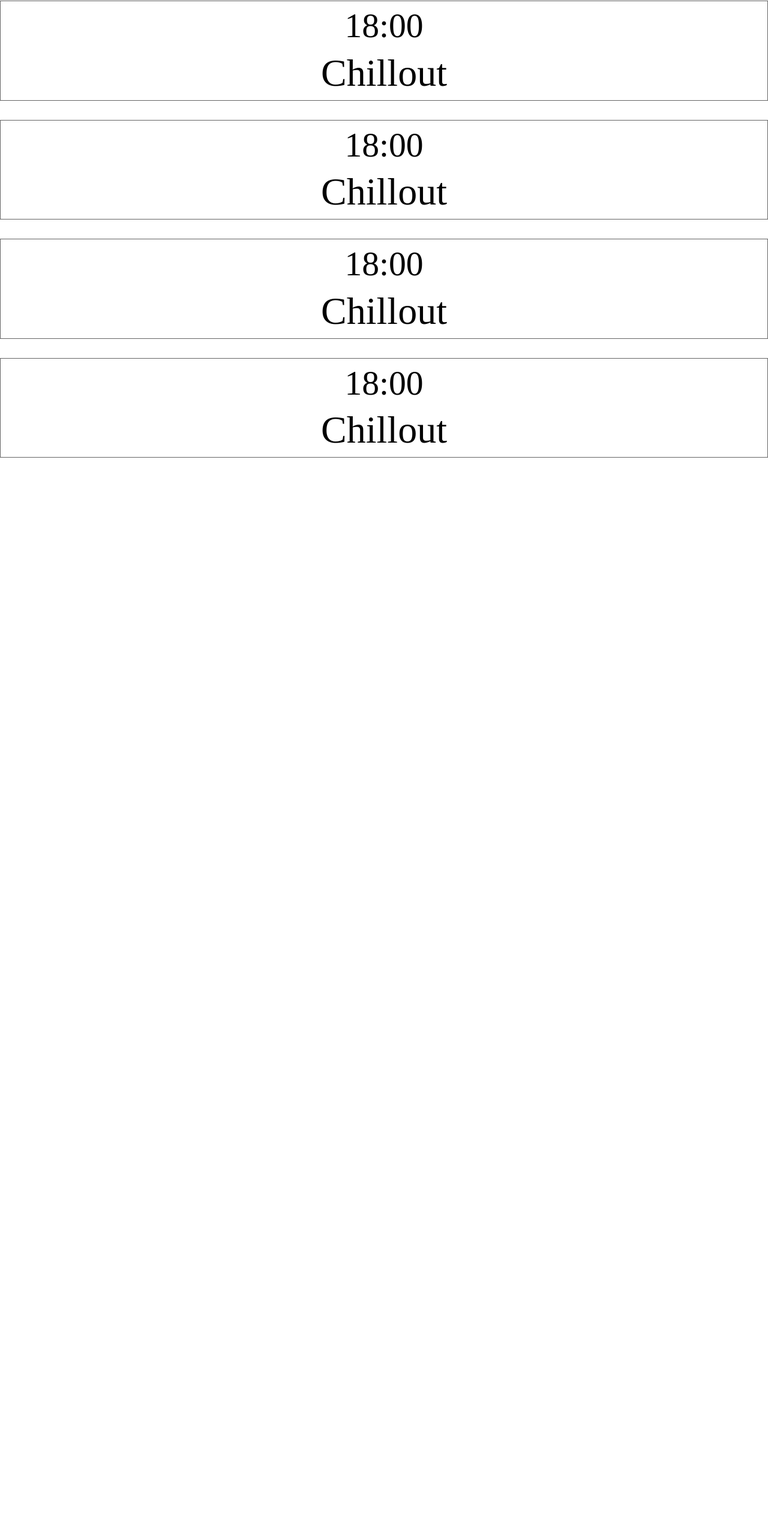
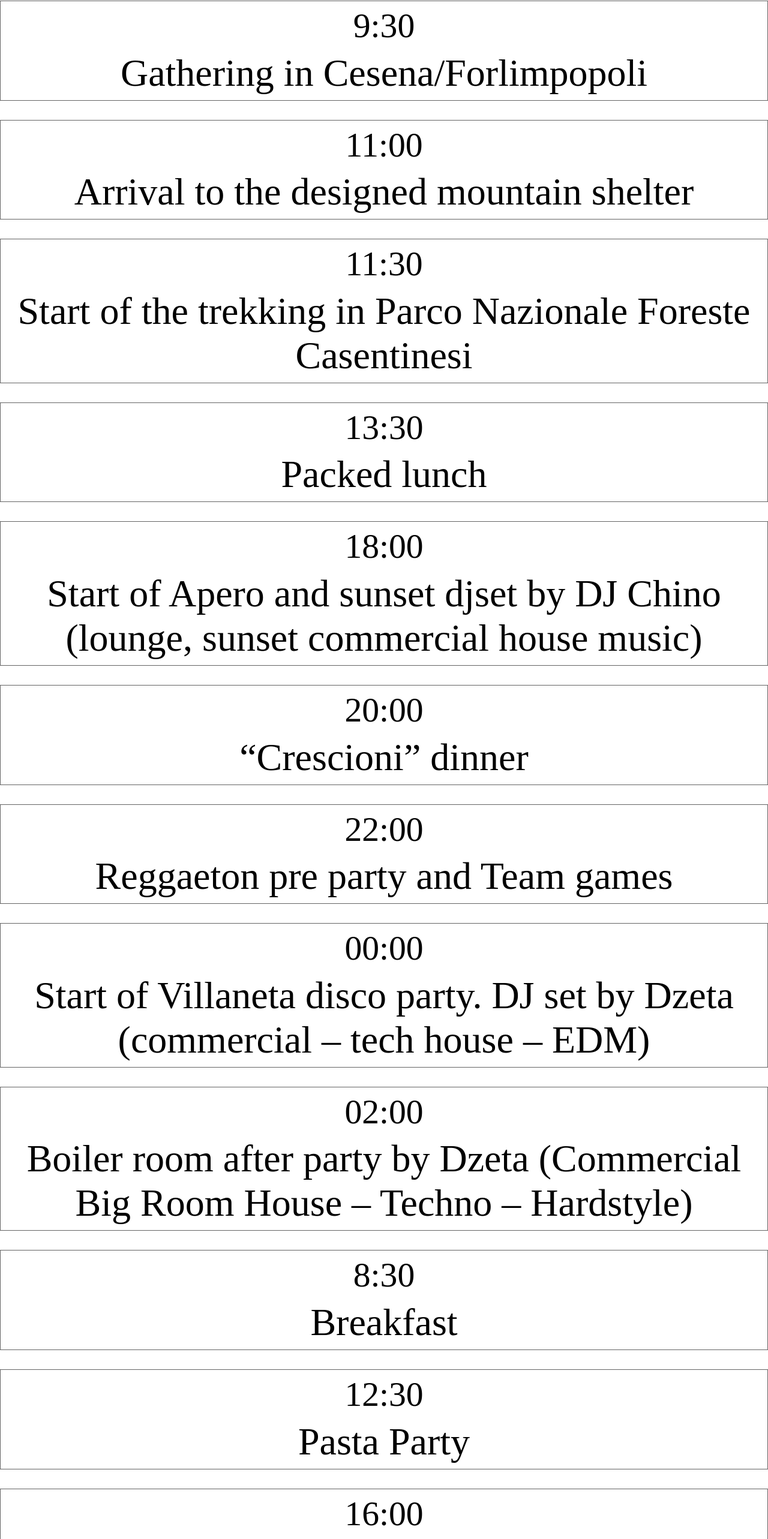
Before and after one commit to fsensoli97/villaneta_project, a React (Create React App) app: page /villaneta_project/schedule in a window 1280 px wide. Shown: the part 230-2796 px from the top of the page at 60% size. Before the commit the page ends 993 px from the top, so only its background shows below. Built offline with nearby package versions, Linux system fonts and the light colour scheme.

Commit message:
last updates before first release

```diff
--- a/src/components/Contacts/Contacts.js
+++ b/src/components/Contacts/Contacts.js
@@ -22,10 +22,10 @@ export default function Contacts() {
             <div className="contactsContainer">
                 <div className="contactElement">
                     <div className="contactType" style={{color: darkMode ? "white" : "black"}}>
-                    <FontAwesomeIcon icon={faMailBulk} size="2x" onClick={() => window.location = 'mailto:yourmail@domain.com'}></FontAwesomeIcon>
+                    <FontAwesomeIcon icon={faMailBulk} size="2x" onClick={() => window.location = 'mailto:villanetagroup@gmail.com'}></FontAwesomeIcon>
                     </div>
                     <div className="contactValue" style={{color: darkMode ? "white" : "black"}}>
-                        villaneta_proj@villaneta_proj.com
+                        villanetagroup@gmail.com
                     </div>
                 </div>
                 <div className="contactElement">
--- a/src/components/Contacts/Schedule/Schedule.js
+++ b/src/components/Contacts/Schedule/Schedule.js
@@ -19,10 +19,34 @@ export default function Schedule() {
             <div className="scheduleContainer">
                 <div className="scheduleElement">
                     <div className="scheduleTime" style={{color: darkMode ? "white" : "black"}}>
-                        18:00
+                        9:30
                     </div>
                     <div className="scheduleEvent" style={{color: darkMode ? "white" : "black"}}>
-                        Chillout
+                        Gathering in Cesena/Forlimpopoli
+                    </div>
+                </div>
+                <div className="scheduleElement">
+                    <div className="scheduleTime" style={{color: darkMode ? "white" : "black"}}>
+                        11:00
+                    </div>
+                    <div className="scheduleEvent" style={{color: darkMode ? "white" : "black"}}>
+                        Arrival to the designed mountain shelter
+                    </div>
+                </div>
+                <div className="scheduleElement">
+                    <div className="scheduleTime" style={{color: darkMode ? "white" : "black"}}>
+                        11:30
+                    </div>
+                    <div className="scheduleEvent" style={{color: darkMode ? "white" : "black"}}>
+                        Start of the trekking in Parco Nazionale Foreste Casentinesi
+                    </div>
+                </div>
+                <div className="scheduleElement">
+                    <div className="scheduleTime" style={{color: darkMode ? "white" : "black"}}>
+                        13:30
+                    </div>
+                    <div className="scheduleEvent" style={{color: darkMode ? "white" : "black"}}>
+                        Packed lunch
                     </div>
                 </div>
                 <div className="scheduleElement">
@@ -30,21 +54,63 @@ export default function Schedule() {
                         18:00
                     </div>
                     <div className="scheduleEvent" style={{color: darkMode ? "white" : "black"}}>
-                        Chillout
+                        Start of Apero and sunset djset by DJ Chino (lounge, sunset commercial house music)
                     </div>
-                </div><div className="scheduleElement">
+                </div>
+                <div className="scheduleElement">
                     <div className="scheduleTime" style={{color: darkMode ? "white" : "black"}}>
-                        18:00
+                        20:00
                     </div>
                     <div className="scheduleEvent" style={{color: darkMode ? "white" : "black"}}>
-                        Chillout
+                        “Crescioni” dinner
                     </div>
-                </div><div className="scheduleElement">
+                </div>
+                <div className="scheduleElement">
                     <div className="scheduleTime" style={{color: darkMode ? "white" : "black"}}>
-                        18:00
+                        22:00
                     </div>
                     <div className="scheduleEvent" style={{color: darkMode ? "white" : "black"}}>
-                        Chillout
+                        Reggaeton pre party and Team games
+                    </div>
+                </div>
+                <div className="scheduleElement">
+                    <div className="scheduleTime" style={{color: darkMode ? "white" : "black"}}>
+                        00:00
+                    </div>
+                    <div className="scheduleEvent" style={{color: darkMode ? "white" : "black"}}>
+                        Start of Villaneta disco party. DJ set by Dzeta (commercial – tech house – EDM)
+                    </div>
+                </div>
+                <div className="scheduleElement">
+                    <div className="scheduleTime" style={{color: darkMode ? "white" : "black"}}>
+                        02:00
+                    </div>
+                    <div className="scheduleEvent" style={{color: darkMode ? "white" : "black"}}>
+                    Boiler room after party by Dzeta (Commercial Big Room House – Techno – Hardstyle)
+                    </div>
+                </div>
+                <div className="scheduleElement">
+                    <div className="scheduleTime" style={{color: darkMode ? "white" : "black"}}>
+                        8:30
+                    </div>
+                    <div className="scheduleEvent" style={{color: darkMode ? "white" : "black"}}>
+                        Breakfast
+                    </div>
+                </div>
+                <div className="scheduleElement">
+                    <div className="scheduleTime" style={{color: darkMode ? "white" : "black"}}>
+                        12:30
+                    </div>
+                    <div className="scheduleEvent" style={{color: darkMode ? "white" : "black"}}>
+                        Pasta Party
+                    </div>
+                </div>
+                <div className="scheduleElement">
+                    <div className="scheduleTime" style={{color: darkMode ? "white" : "black"}}>
+                        16:00
+                    </div>
+                    <div className="scheduleEvent" style={{color: darkMode ? "white" : "black"}}>
+                        Departure
                     </div>
                 </div>
             </div>
--- a/src/components/Home/Home.js
+++ b/src/components/Home/Home.js
@@ -14,7 +14,7 @@ export default function Home() {
             <Logo></Logo>
             <div className="titleContainer">
                 <div className="mainTitle" style={{color: darkMode ? "white" : "black"}}>
-                    Villaneta project
+                    The Villaneta
                 </div>
                 <div className="subtitle" style={{color: darkMode ? "white" : "black"}}>
                     Join our community
```
